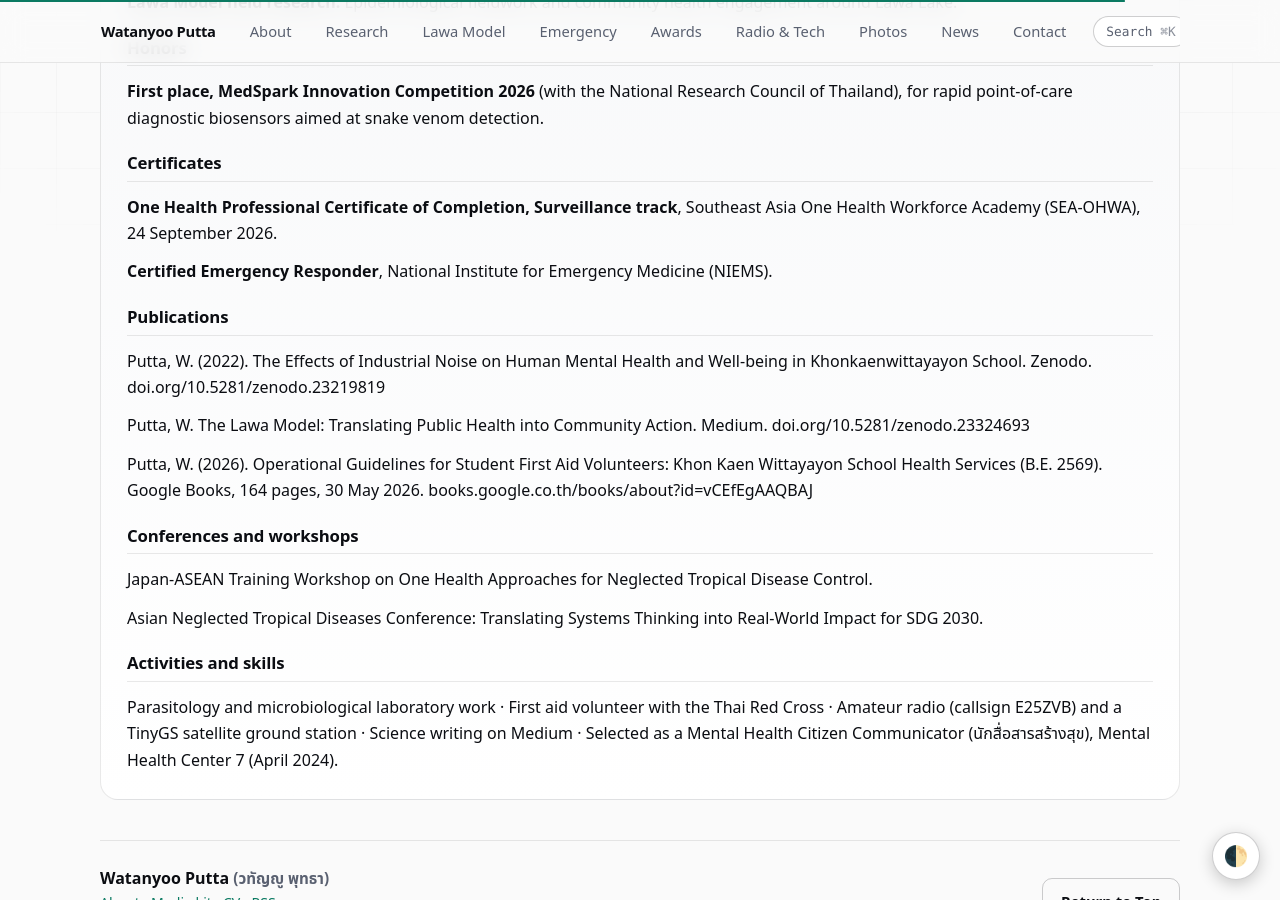
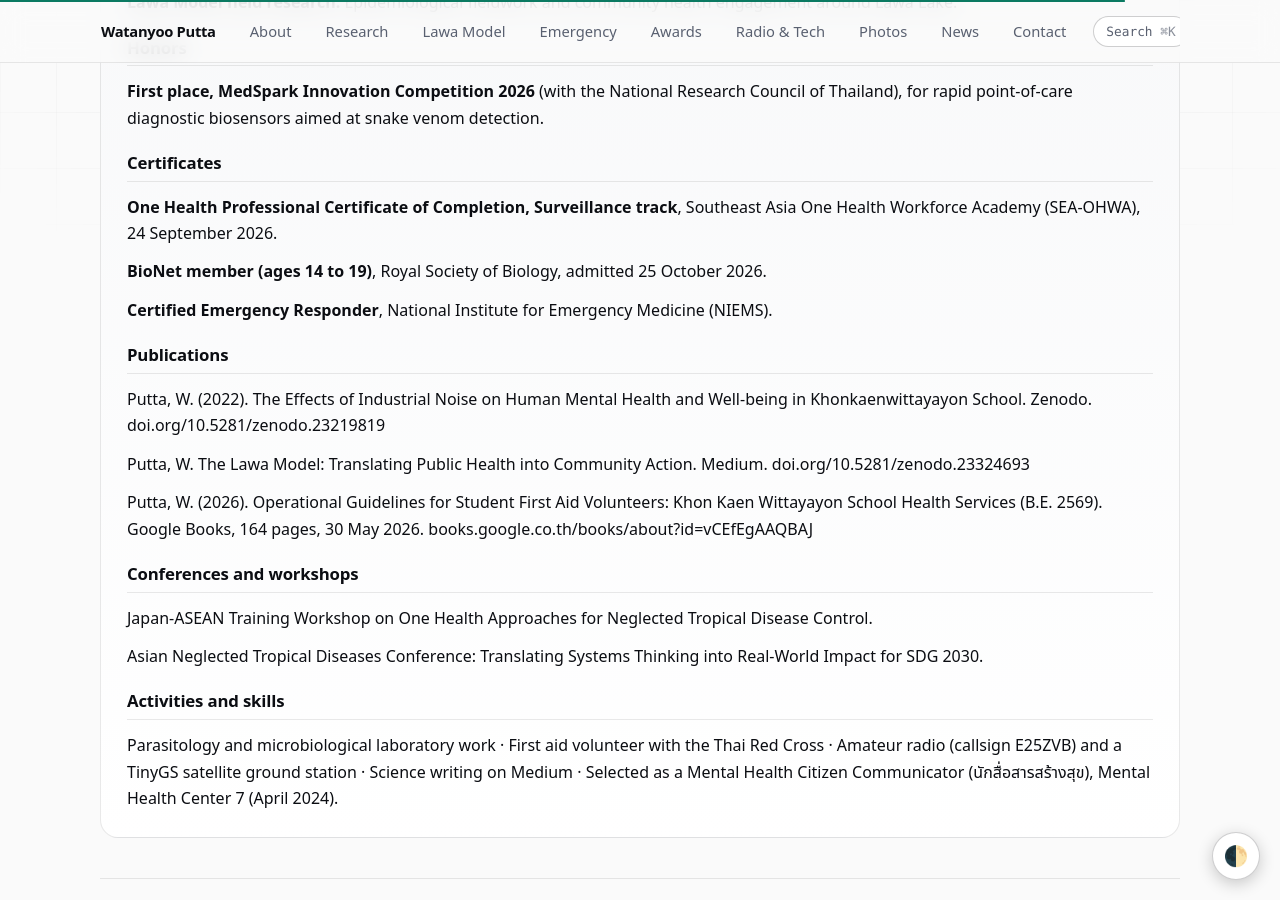
Before and after one commit to WatanyooPutta/WatanyooPutta.github.io, a Jekyll site: the page built from cv.html, in a window 1280 px wide and 900 px high, scrolled down 841 px. Built offline with Jekyll 4.4.1, drawn with Linux system fonts in a browser that asks for light colours.

Commit message:
Update cv.html

```diff
--- a/cv.html
+++ b/cv.html
@@ -11,7 +11,7 @@
   <p class="crumbs"><a href="{{ '/' | relative_url }}">Home</a> / CV</p>
   <h1>Printable CV</h1>
   <p>Tap the button, then choose Save as PDF or Print. The menu and buttons are removed automatically.</p>
-  <div class="btns"><button class="btn" type="button" onclick="window.print()">Print or save as PDF</button></div>
+  <div class="btns"><button class="btn" type="button" data-print>Print or save as PDF</button></div>
 </header>
 <main id="main"><article class="card cv">
 <h1 class="cv-name">Watanyoo Putta <small>(วทัญญู พุทธา)</small></h1>
@@ -28,6 +28,7 @@
 <p><strong>First place, MedSpark Innovation Competition 2026</strong> (with the National Research Council of Thailand), for rapid point-of-care diagnostic biosensors aimed at snake venom detection.</p>
 <h2>Certificates</h2>
 <p><strong>One Health Professional Certificate of Completion, Surveillance track</strong>, Southeast Asia One Health Workforce Academy (SEA-OHWA), 24 September 2026.</p>
+<p><strong>BioNet member (ages 14 to 19)</strong>, Royal Society of Biology, admitted 25 October 2026.</p>
 <p><strong>Certified Emergency Responder</strong>, National Institute for Emergency Medicine (NIEMS).</p>
 <h2>Publications</h2>
 <p>Putta, W. (2022). The Effects of Industrial Noise on Human Mental Health and Well-being in Khonkaenwittayayon School. Zenodo. doi.org/10.5281/zenodo.23219819</p>
```
